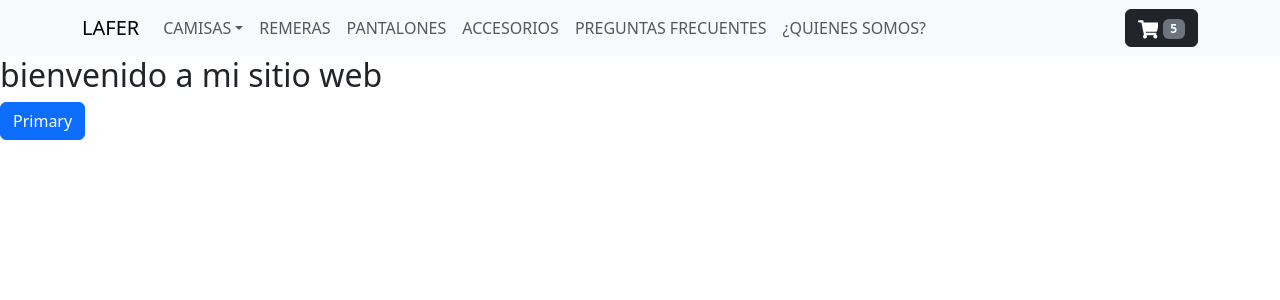
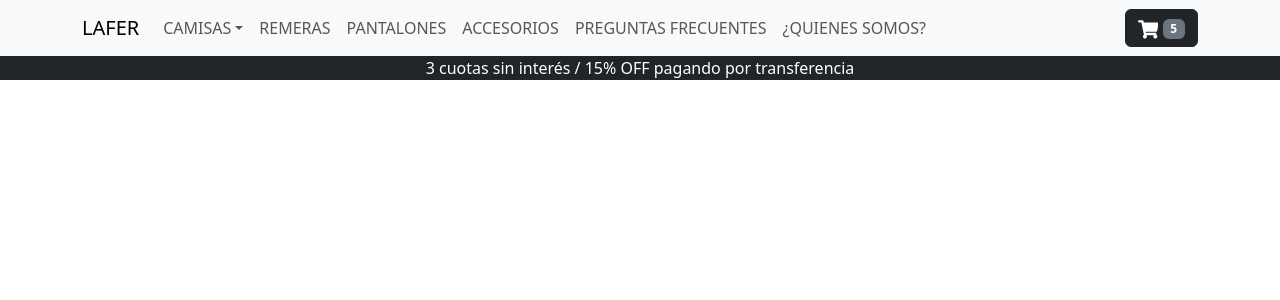
Before and after one commit to martincuezzo/e-commerce-DiazCuezzo, a React (Vite) app: page / in a window 1280 px wide. Shown: the top 300 px of the page. Built offline with nearby package versions, Linux system fonts and the light colour scheme.

Commit message:
invertir ubicacion de brand y toggle del navbar, itemlistcontainer completo

```diff
--- a/src/App.jsx
+++ b/src/App.jsx
@@ -7,7 +7,7 @@ function App() {
   return (
     <div>
       <Navbarcomponent/>
-      <ItemListContainer greeting='bienvenido a mi sitio web'/>
+      <ItemListContainer greeting='3 cuotas sin interés / 15% OFF pagando por transferencia'/>
     </div>
 
 
--- a/src/components/ItemListContainer.jsx
+++ b/src/components/ItemListContainer.jsx
@@ -1,15 +1,14 @@
-import { Button } from "react-bootstrap"
+import { Button, Container } from "react-bootstrap"
 
 const ItemListContainer = (props) =>{
     const {greeting} = props
 return(
-    <div>
-    {/* debo darle estilo a esto */}
-    <h2>{greeting}</h2>
-    <Button variant="primary">Primary</Button>
-    </div>
-
-)
+       <Container fluid className="bg-dark text-white">
+      <div className="text-center">
+        <p>{greeting}</p>
+      </div>
+    </Container>
+    )
 
 }
 
--- a/src/components/Navbarcomponent.jsx
+++ b/src/components/Navbarcomponent.jsx
@@ -9,8 +9,8 @@ function Navbarcomponent() {
   return (
     <Navbar expand="lg" className="bg-body-tertiary">
       <Container>
+        <Navbar.Toggle aria-controls="basic-navbar-nav" />
         <Navbar.Brand href="#home">LAFER</Navbar.Brand>
-        <Navbar.Toggle aria-controls="basic-navbar-nav" />
         <Navbar.Collapse id="basic-navbar-nav">
           <Nav className="me-auto">
           <NavDropdown title="CAMISAS" id="basic-nav-dropdown">
```
